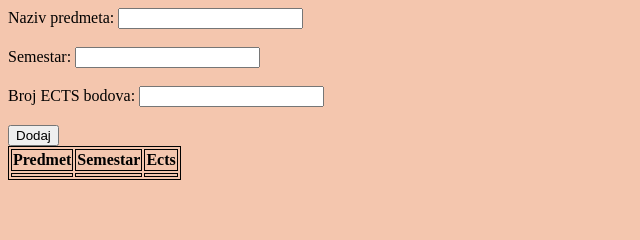
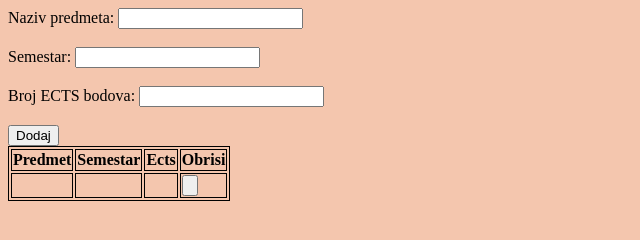
Before and after one commit to helenavuv/lv1_github, a plain HTML site: page index.html in a window 1280 px wide. Both pictures are taken after a click on the button "Dodaj". Shown: the whole page, without its empty margins (0-640 px from the left). Drawn offline with Linux system fonts and the light colour scheme.

```diff
--- a/index.html
+++ b/index.html
@@ -20,6 +20,7 @@
     <th>Predmet</th>
     <th>Semestar</th>
     <th>Ects</th>
+    <th>Obrisi</th>
   </tr>
 </table>
 
--- a/js/app.js
+++ b/js/app.js
@@ -1,17 +1,25 @@
 function DodajTablicu() {
+
 	var Naziv = document.getElementById("naziv").value;
 	var Semestar = document.getElementById("semestar").value;
 	var ects = document.getElementById("ects").value;
+	var btn = document.createElement('input');
+	btn.type = "button";
+	btn.className = "btn";
+	btn.setAttribute("onclick", "Obrisi()");
+
 
 	var table = document.getElementById("tablica");
 	var row = table.insertRow();
 	var cell1 = row.insertCell(0);
 	var cell2 = row.insertCell(1);
 	var cell3 = row.insertCell(2);
+	var cell4 = row.insertCell(3);
 
 	cell1.innerHTML = Naziv;
 	cell2.innerHTML = Semestar;
 	cell3.innerHTML = ects;
+	cell4.appendChild(btn);
 
 	document.getElementById("naziv").value = "";
 	document.getElementById("semestar").value = "";
@@ -19,3 +27,10 @@
 
 
 }
+
+function Obrisi(){
+	var td = event.target.parentNode;
+	var tr = td.parentNode;
+	tr.parentNode.removeChild(tr);
+
+}
```
